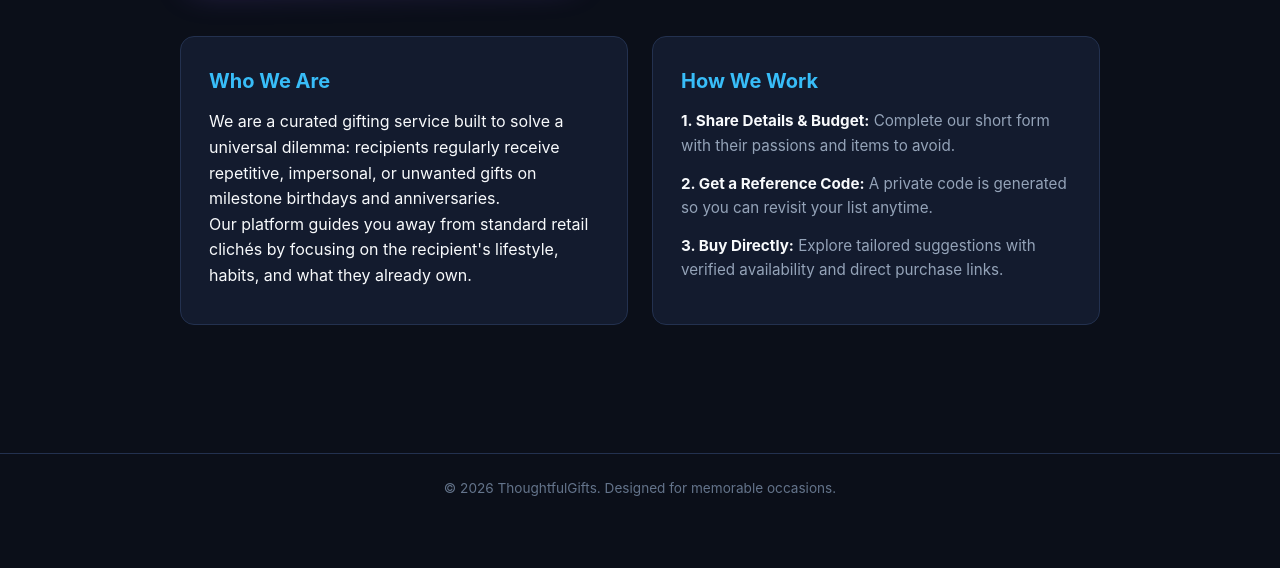
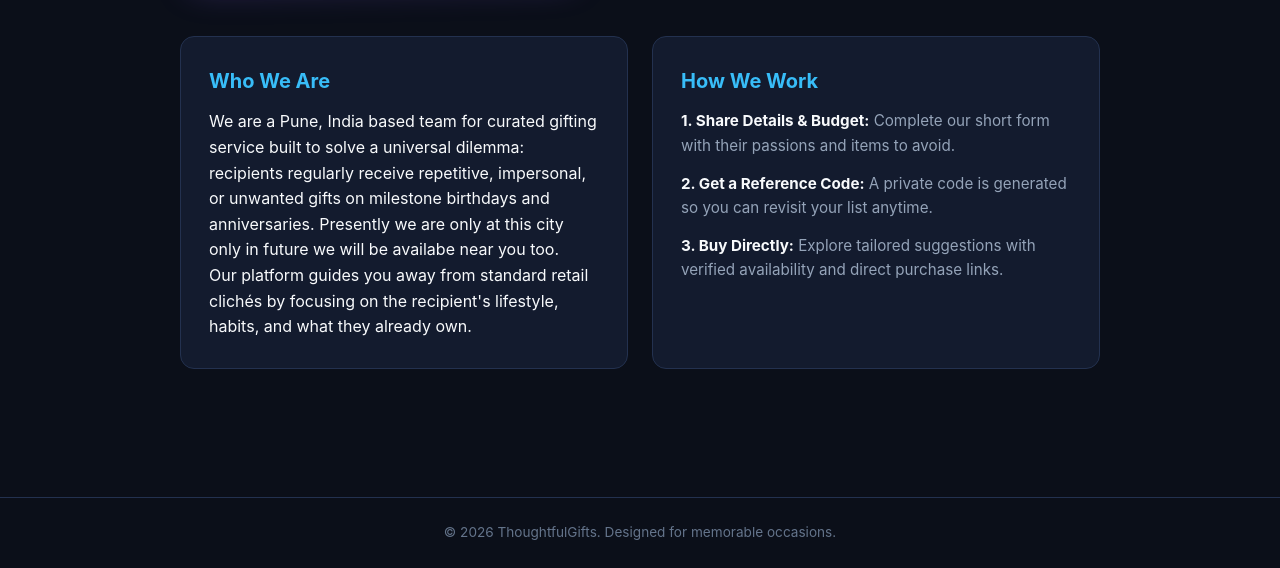
Before and after one commit to Krshnsr/git-site0.2, a plain HTML site: page index.html in a window 1280 px wide. Shown: the part 1024-1592 px from the top of the page. Before the commit the page ends 1548 px from the top, so only its background shows below. Drawn offline with Linux system fonts and the light colour scheme.

Commit message:
Revise who we are
Updated the index.html file with new content and structure.

```diff
--- a/index.html
+++ b/index.html
@@ -73,7 +73,7 @@
       <div class="card info-card">
         <h3>Who We Are</h3>
         <p>
-          We are a curated gifting service built to solve a universal dilemma: recipients regularly receive repetitive, impersonal, or unwanted gifts on milestone birthdays and anniversaries.
+          We are a  Pune, India based team for curated gifting service built to solve a universal dilemma: recipients regularly receive repetitive, impersonal, or unwanted gifts on milestone birthdays and anniversaries. Presently we are only at this city only in future we will be availabe near you too.
         </p>
         <p>
           Our platform guides you away from standard retail clichés by focusing on the recipient's lifestyle, habits, and what they already own.
```
